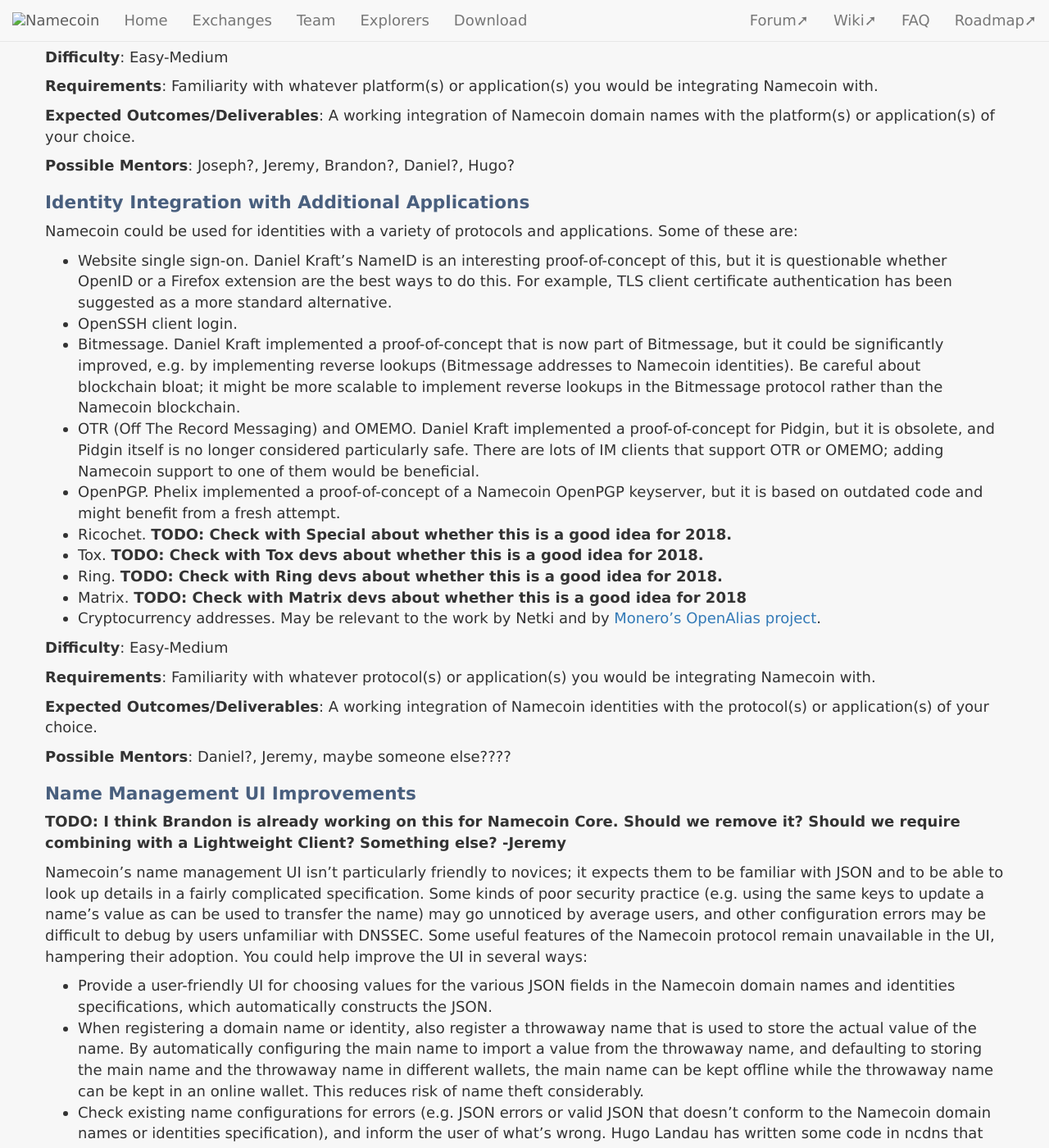
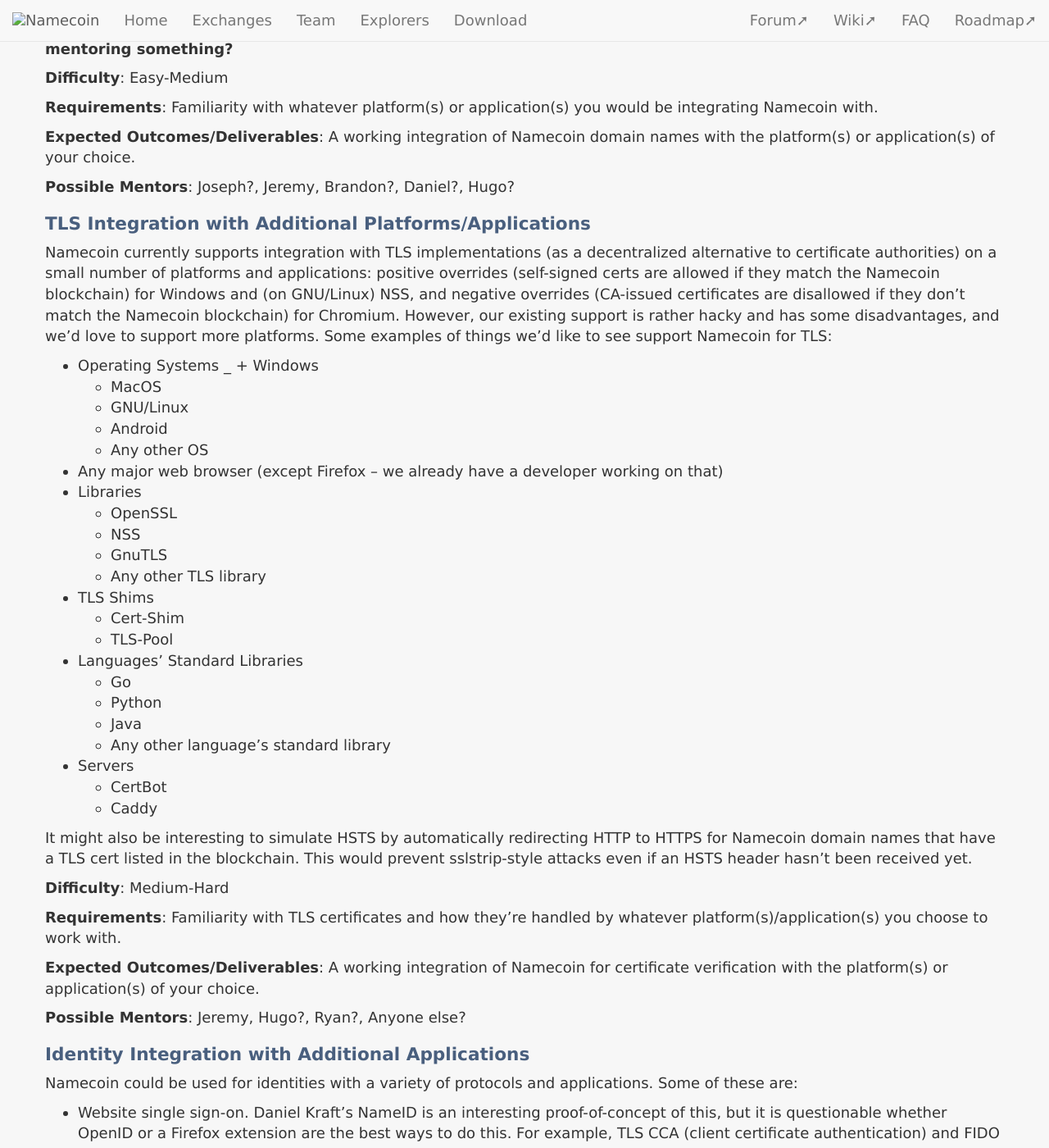
Before and after one commit to JeremyRand/namecoin.org, a Jekyll site: the page built from contribute/gsoc-2018/index.md, in a window 1280 px wide and 1400 px high, scrolled down 1890 px. Shown: the whole window at 82% size. Built offline with Jekyll 4.4.1, drawn with Linux system fonts in a browser that asks for light colours; nearby versions of some CDN libraries; library files that are not in the unit come from our copies; some of the changed text lies outside the part shown.

Commit message:
GSoC: Updates.

```diff
--- a/contribute/gsoc-2018/index.md
+++ b/contribute/gsoc-2018/index.md
@@ -38,9 +38,9 @@ Namecoin currently supports integration with the DNS resolvers on desktop OS's s
 * The [I2P](https://geti2p.net/) anonymity network (names point to IP addresses, DNS names, and eepsites).
 * The [Freenet](https://freenetproject.org/) anonymous hosting network (names point to freesites).
 * The [ZeroNet](https://zeronet.io/) decentralized hosting network (names point to ZeroNet sites).  ZeroNet already has partial support for Namecoin but currently uses a centralized server to look up names.
-* The IPFS decentralized hosting network (names point to IPFS sites).
+* The [IPFS](https://ipfs.io/) decentralized hosting network (names point to IPFS sites).
 
-You are free to integrate Namecoin domain names into any additional platform(s) or application(s) of your choice, as long as they do not enforce DRM (this means Apple iOS is not acceptable).  In many cases, it is likely that you would benefit from talking to the developers of whatever application you would be working with (e.g. if you're implementing Namecoin support in I2P, you might want to talk to the developers of an I2P client implementation).
+You are free to integrate Namecoin domain names into any additional platform(s) or application(s) of your choice, as long as they do not enforce DRM (this means Apple iOS is not acceptable).  In many cases, it is likely that you would benefit from talking to the developers of whatever application you would be working with (e.g. if you're implementing Namecoin support in I2P, you might want to talk to the developers of an I2P client implementation).  **TODO: Are the Kovri developers interested in mentoring something?**
 
 **Difficulty**: Easy-Medium
 
@@ -50,14 +50,52 @@ You are free to integrate Namecoin domain names into any additional platform(s)
 
 **Possible Mentors**: Joseph?, Jeremy, Brandon?, Daniel?, Hugo?
 
+## TLS Integration with Additional Platforms/Applications
+
+Namecoin currently supports integration with TLS implementations (as a decentralized alternative to certificate authorities) on a small number of platforms and applications: positive overrides (self-signed certs are allowed if they match the Namecoin blockchain) for Windows and (on GNU/Linux) NSS, and negative overrides (CA-issued certificates are disallowed if they don't match the Namecoin blockchain) for Chromium.  However, our existing support is rather hacky and has some disadvantages, and we'd love to support more platforms.  Some examples of things we'd like to see support Namecoin for TLS:
+
+* Operating Systems
+_   + Windows
+    + MacOS
+    + GNU/Linux
+    + Android
+    + Any other OS
+* Any major web browser (except Firefox -- we already have a developer working on that)
+* Libraries
+    + OpenSSL
+    + NSS
+    + GnuTLS
+    + Any other TLS library
+* TLS Shims
+    + Cert-Shim
+    + TLS-Pool
+* Languages' Standard Libraries
+    + Go
+    + Python
+    + Java
+    + Any other language's standard library
+* Servers
+    + CertBot
+    + Caddy
+
+It might also be interesting to simulate HSTS by automatically redirecting HTTP to HTTPS for Namecoin domain names that have a TLS cert listed in the blockchain.  This would prevent sslstrip-style attacks even if an HSTS header hasn't been received yet.
+
+**Difficulty**: Medium-Hard
+
+**Requirements**: Familiarity with TLS certificates and how they're handled by whatever platform(s)/application(s) you choose to work with.
+
+**Expected Outcomes/Deliverables**: A working integration of Namecoin for certificate verification with the platform(s) or application(s) of your choice.
+
+**Possible Mentors**: Jeremy, Hugo?, Ryan?, Anyone else?
+
 ## Identity Integration with Additional Applications
 
 Namecoin could be used for identities with a variety of protocols and applications.  Some of these are:
 
-* Website single sign-on.  Daniel Kraft's NameID is an interesting proof-of-concept of this, but it is questionable whether OpenID or a Firefox extension are the best ways to do this.  For example, TLS client certificate authentication has been suggested as a more standard alternative.
+* Website single sign-on.  Daniel Kraft's NameID is an interesting proof-of-concept of this, but it is questionable whether OpenID or a Firefox extension are the best ways to do this.  For example, TLS CCA (client certificate authentication) and FIDO have been suggested as more standard alternatives.
 * OpenSSH client login.
 * Bitmessage.  Daniel Kraft implemented a proof-of-concept that is now part of Bitmessage, but it could be significantly improved, e.g. by implementing reverse lookups (Bitmessage addresses to Namecoin identities).  Be careful about blockchain bloat; it might be more scalable to implement reverse lookups in the Bitmessage protocol rather than the Namecoin blockchain.
-* OTR (Off The Record Messaging) and OMEMO.  Daniel Kraft implemented a proof-of-concept for Pidgin, but it is obsolete, and Pidgin itself is no longer considered particularly safe.  There are lots of IM clients that support OTR or OMEMO; adding Namecoin support to one of them would be beneficial.
+* OTR (Off The Record Messaging) and OMEMO.  Daniel Kraft implemented a proof-of-concept for Pidgin, but his code is obsolete, and Pidgin itself is no longer considered particularly safe.  There are lots of IM clients that support OTR or OMEMO; adding Namecoin support to one of them would be beneficial.
 * OpenPGP.  Phelix implemented a proof-of-concept of a Namecoin OpenPGP keyserver, but it is based on outdated code and might benefit from a fresh attempt.
 * Ricochet.  **TODO: Check with Special about whether this is a good idea for 2018.**
 * Tox.  **TODO: Check with Tox devs about whether this is a good idea for 2018.**
@@ -104,7 +142,7 @@ Namecoin suffers the same problems with traceability (lack of anonymity) of coin
 * Keep each registered name separate on the blockchain.  This reduces the risk of private data leaking in the Namecoin blockchain.  This might be done using the Coin Control or HD Wallet features of wallet software.
 * Improve the ability for Namecoin-related software to run safely when routed over Tor or other anonymity networks.  This might include testing for and fixing proxy leaks, application-layer protocol leaks, timing metadata leaks, and incorrect or missing stream isolation, among other things.  It's okay if this work includes some fixes to upstream software (e.g. Bitcoin wallet software), but a significant component of your project should be Namecoin-specific.
 
-You are free to choose any anonymity improvements you wish in any Namecoin-related software of your choice.
+You are free to choose any anonymity improvements you wish in any Namecoin-related software of your choice.  **TODO: are the Bisq people and/or the Monero people interested in mentoring something?  (Asked in #bisq 2018 Jan 18.)**
 
 **Difficulty**: Medium-Hard
 
@@ -113,6 +151,30 @@ You are free to choose any anonymity improvements you wish in any Namecoin-relat
 **Expected Outcomes/Deliverables**: Modified Namecoin software with your anonymity improvements.
 
 **Possible Mentors**: Jeremy, Daniel?, Ryan?, Joseph?, Brandon????, Hugo????
+
+## Scalability: Segregated Name Values
+
+The data attached to names in Namecoin is permanently part of the blockchain, which is bad for scalability.  Jeremy Rand wrote a rough proposal called [Segregated Name Values (SegVal)](https://forum.namecoin.org/viewtopic.php?f=5&t=2482), which would allow name data to be discarded from the network after it has expired, thereby significantly improving scalability.  You could implement SegVal and deploy it on a Namecoin testnet, for merging later to the production Namecoin mainnet.
+
+**Difficulty**: Hard
+
+**Requirements**: Familiarity with C++ and the Bitcoin Core codebase.
+
+**Expected Outcomes/Deliverables**: SegVal deployed on a Namecoin testnet.
+
+**Possible Mentors**: Daniel?, Jeremy, Anyone else?
+
+## Block Explorer
+
+Namecoin would benefit from a high-quality libre block explorer with support for name transactions.  Brandon Roberts has already ported Bitcore to Namecoin, which might make it feasible to port the Insight block explorer to Namecoin.
+
+**Difficulty**: Easy
+
+**Requirements**: **TODO**
+
+**Expected Outcomes/Deliverables**: A Namecoin block explorer with support for name transactions.
+
+**Possible Mentors**: Brandon?, Jeremy, Hugo?, Joseph?, Ryan?, Anyone else?
 
 ## Search Engine / Metrics
 
@@ -133,55 +195,33 @@ You are free to choose what types of addresses to crawl and what statistics to m
 
 **Possible Mentors**: Jeremy, maybe someone else????
 
+## Packaging Improvements
+
+Namecoin's various subprojects would benefit from improvements in the packaging process.  For example:
+
+* GNU/Linux packages for Namecoin Core, ncdns, lightweight clients, etc.
+* Reproducible builds for ncdns, lightweight clients, etc.  (Namecoin Core binaries are already reproducible, but we'd love to see reproducible GNU/Linux packages for Namecoin Core.)
+
+**Difficulty**: Easy-Hard
+
+**Requirements**: Familiarity with build systems, packaging, and/or reproducible builds.
+
+**Expected Outcomes/Deliverables**: Modified Namecoin software build scripts with your improvements; possibly also deployed PPA/COPR-style packages or official distro packages packages if you choose to do so.
+
+**Possible Mentors**: Jeremy, Hugo?, Joseph?, ???
+
+## Hardening/Sandboxing Improvements
+
+Various hardening and sandboxing technologies exist, e.g. AppArmor, Bubblewrap, Qubes's AppVM's, and Subgraph's Oz.  It would be interesting to utilize some of these with software from the Namecoin ecosystem.
+
+**Difficulty**: Easy-Medium
+
+**Requirements**: Familiarity with the hardening/sandboxing technology or technologies that you plan to use.
+
+**Expected Outcomes/Deliverables**: Modifications to the Namecoin-related software of your choice to use the hardening/sandboxing technology or technologies of your choice.
+
+**Possible Mentors**: Jeremy, ???
+
 ## Your Own Namecoin Use or Enhancement
 
 Namecoin can be used for lots of novel and interesting use cases, and existing use cases are open for improvement.  Propose your own use case or improvement, and discuss it with us!  Anecdotally, we've heard from other GSoC mentor organizations that the most successful projects were ones that a student came up with themselves rather than took from a suggestion list, so don't be afraid to be creative.  Also note that there's nothing wrong with working on more than one of the categories we've suggested.  For example, anonymous users often have bandwidth constraints, so combining Anonymity with a Lightweight Client might make sense; just be careful not to choose a bigger scope than you can expect to do over the summer.
-
-
-
-
-
-
-
-
-
-
-
-
-# TODO: Are the below suggestions desirable?
-
-## Compact encoding?
-
-Namecoin currently uses JSON encoding for the values of names, which isn't particularly compact and wastes blockchain storage.  It may be useful to look into alternate encodings, including CBOR or the use of compression.  **TODO: Do we want this to be a GSoC suggestion?  Should it be combined with another idea (maybe Lightweight Client)?**
-
-## Soft Hard Name Fork?
-
-**I suggest not listing this one for 2018.  -Jeremy**
-
-## Block explorer?
-
-## Binary transparency?
-
-**I suggest not listing this one for 2018.  -Jeremy**
-
-## TLS?
-
-* Windows
-* MacOS
-* GNU/Linux
-* OpenSSL
-* NSS
-* GnuTLS
-* Cert-Shim
-* TLS-Pool
-* Go
-* Python
-* CertBot
-* Caddy
-* HSTS Simulation
-
-**TODO: I think TLS is acceptable as long as it's not an item that's already primarily assigned to us from NLnet.  -Jeremy**
-
-## Unit/Integration Tests / Reproducible Builds / Packaging / Hardening?
-
-**TODO: Are these appropriate for GSoC?  Need to ask the Google people.  -Jeremy**
```
